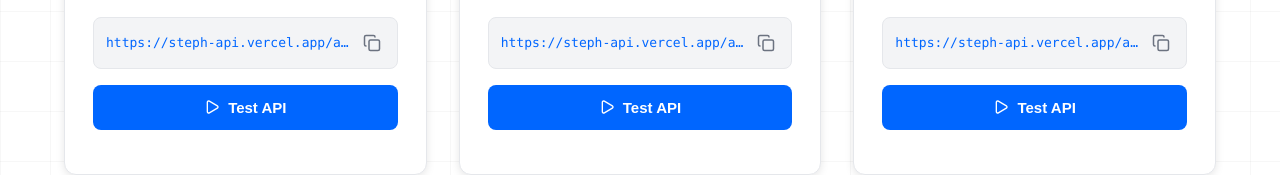
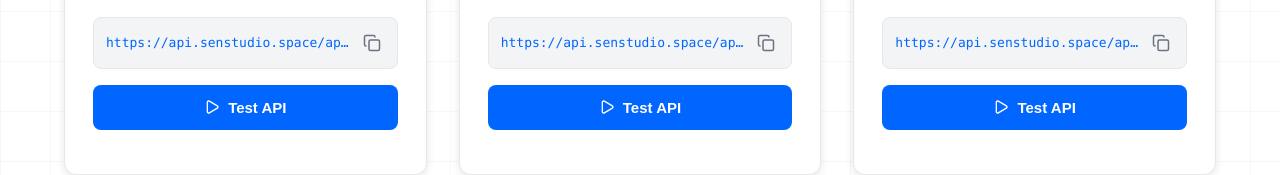
Before and after one commit to Bsteph12/base-api, a website: page public/index.html in a window 1280 px wide. Shown: the part 539-714 px from the top of the page. Drawn offline with nearby package versions, Linux system fonts and the light colour scheme.

Commit message:
Update API endpoints in index.html

```diff
--- a/public/index.html
+++ b/public/index.html
@@ -54,7 +54,7 @@
                 <p class="card-description">Simple API qui retourne un message de bienvenue avec timestamp</p>
 
                 <div class="endpoint-container">
-                    <code class="endpoint" id="endpoint-hello">https://steph-api.vercel.app/api/hello</code>
+                    <code class="endpoint" id="endpoint-hello">https://api.senstudio.space/api/hello</code>
                     <button class="btn-copy" onclick="copyEndpoint('hello')" aria-label="Copy endpoint">
                         <i data-lucide="copy" class="copy-icon"></i>
                     </button>
@@ -80,7 +80,7 @@
                 <p class="card-description">Obtenir une citation aléatoire d'anime inspirante avec personnage et série</p>
 
                 <div class="endpoint-container">
-                    <code class="endpoint" id="endpoint-anime-quote">https://steph-api.vercel.app/api/anime-quote</code>
+                    <code class="endpoint" id="endpoint-anime-quote">https://api.senstudio.space/api/anime-quote</code>
                     <button class="btn-copy" onclick="copyEndpoint('anime-quote')" aria-label="Copy endpoint">
                         <i data-lucide="copy" class="copy-icon"></i>
                     </button>
@@ -106,7 +106,7 @@
                 <p class="card-description">Génère un nombre aléatoire. Supports query params: ?min=X&max=Y</p>
 
                 <div class="endpoint-container">
-                    <code class="endpoint" id="endpoint-random-number">https://steph-api.vercel.app/api/random-number</code>
+                    <code class="endpoint" id="endpoint-random-number">https://api.senstudio.space/api/random-number</code>
                     <button class="btn-copy" onclick="copyEndpoint('random-number')" aria-label="Copy endpoint">
                         <i data-lucide="copy" class="copy-icon"></i>
                     </button>
```
